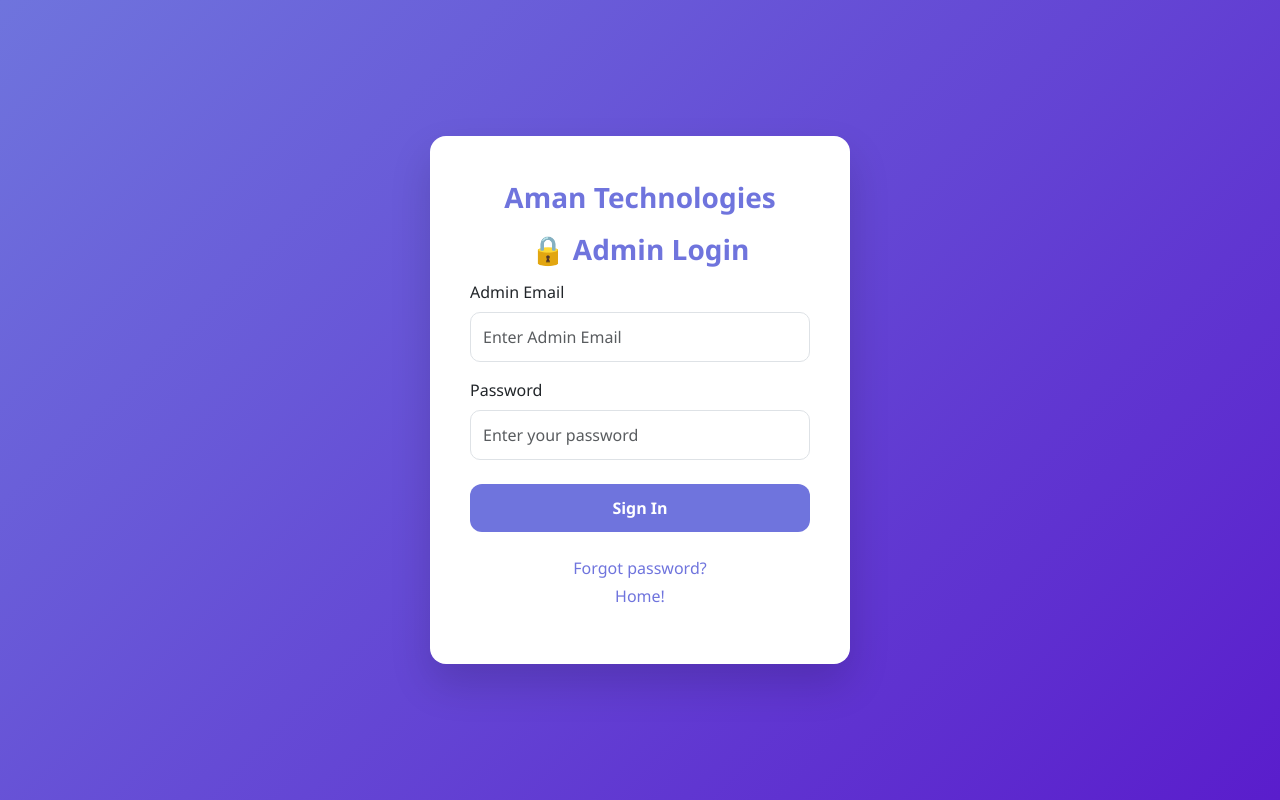
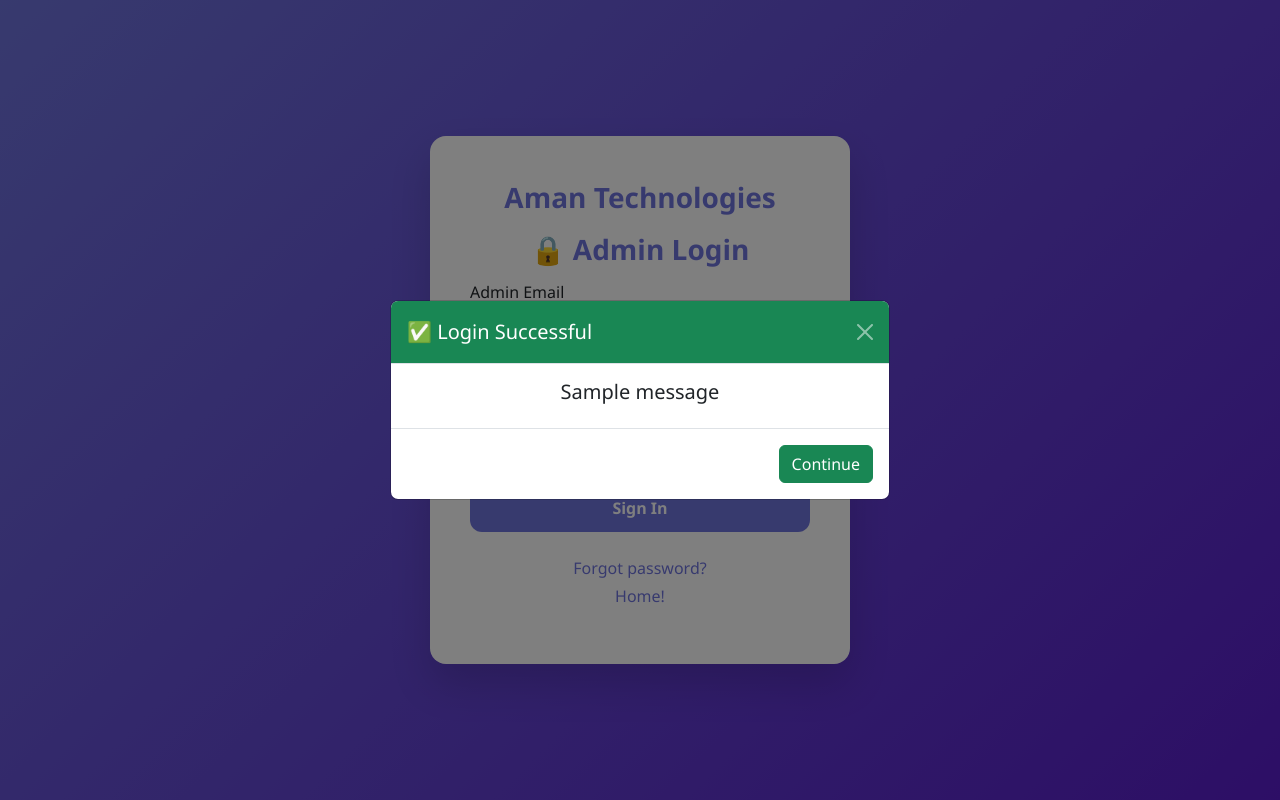
Before and after one commit to AmanPnd11/Test_Dashboard, a Django app: page /adminlogin/ in a window 1280 px wide. Run offline with Django 3.2, Linux system fonts and the light colour scheme; tables that the repository leaves empty hold one stand-in row (values such as "Sample post"); one stand-in notice (Sample message) is shown; some libraries are stand-ins or nearby versions.

Commit message:
changes6

```diff
--- a/webapp/templates/superadmin/adminlogin.html
+++ b/webapp/templates/superadmin/adminlogin.html
@@ -84,6 +84,49 @@
 </head>
 
 <body>
+    {% if messages %}
+    <div class="modal fade" id="loginModal" tabindex="-1">
+        <div class="modal-dialog modal-dialog-centered">
+            <div class="modal-content">
+
+                {% for message in messages %}
+                <div class="modal-header
+                    {% if message.tags == 'success' %}
+                        bg-success
+                    {% else %}
+                        bg-danger
+                    {% endif %}
+                    text-white">
+
+                    <h5 class="modal-title">
+                        {% if message.tags == 'success' %}
+                            ✅ Login Successful
+                        {% else %}
+                            ❌ Notification
+                        {% endif %}
+                    </h5>
+
+                    <button type="button"
+                            class="btn-close btn-close-white"
+                            data-bs-dismiss="modal"></button>
+                </div>
+
+                <div class="modal-body text-center">
+                    <h5>{{ message }}</h5>
+                </div>
+                {% endfor %}
+
+                <div class="modal-footer">
+                    <button class="btn btn-success"
+                            data-bs-dismiss="modal">
+                        Continue
+                    </button>
+                </div>
+
+            </div>
+        </div>
+    </div>
+    {% endif %}
 
 <div class="login-card">
 
@@ -132,6 +175,14 @@
 <!-- Bootstrap JS -->
 <script src="https://cdn.jsdelivr.net/npm/bootstrap@5.3.2/dist/js/bootstrap.bundle.min.js"></script>
 
-
+{% if messages %}
+<script>
+    window.onload = function () {
+        var loginModal =
+            new bootstrap.Modal(document.getElementById('loginModal'));
+        loginModal.show();
+    };
+</script>
+{% endif %}
 </body>
 </html>
```
